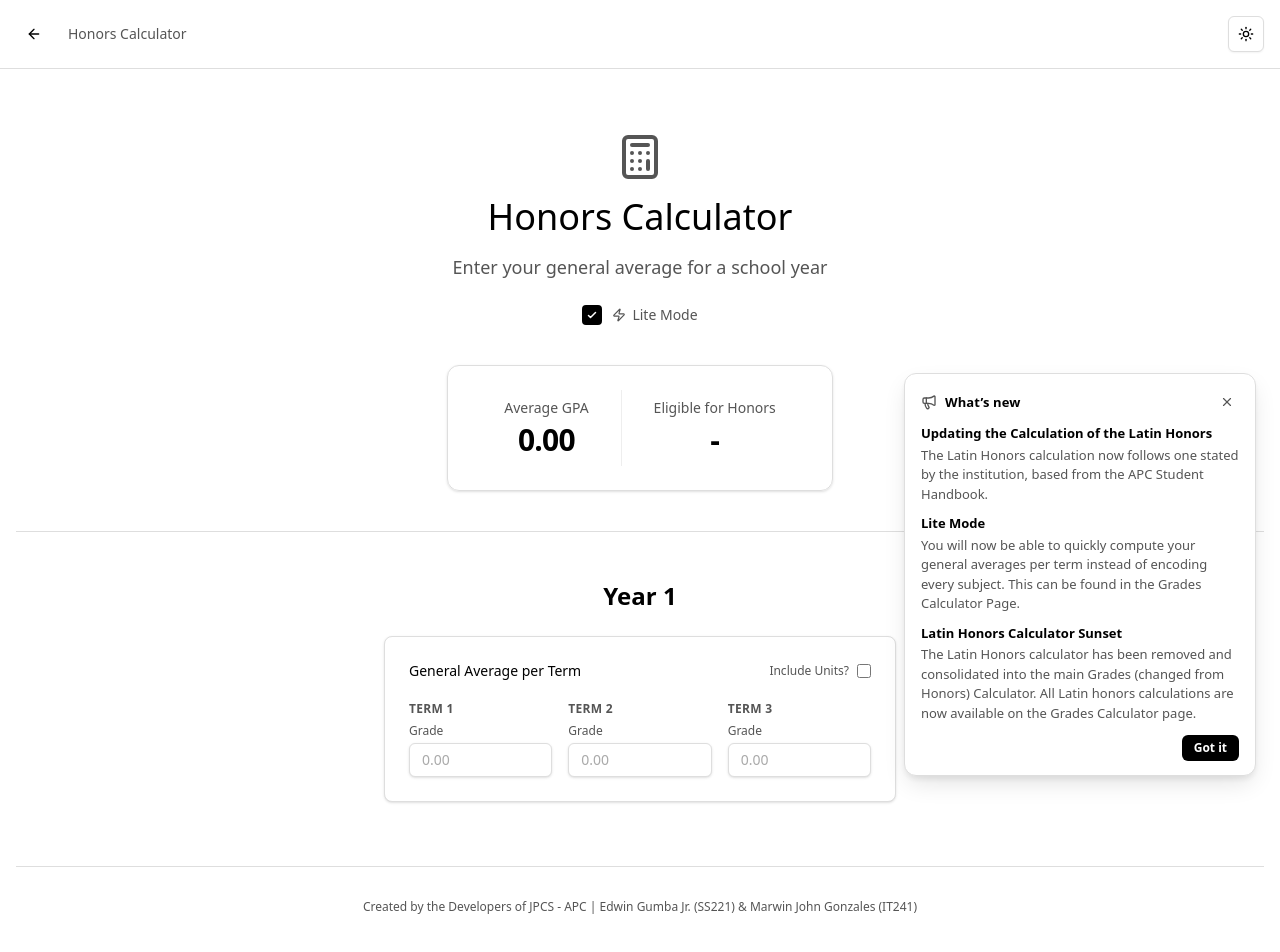
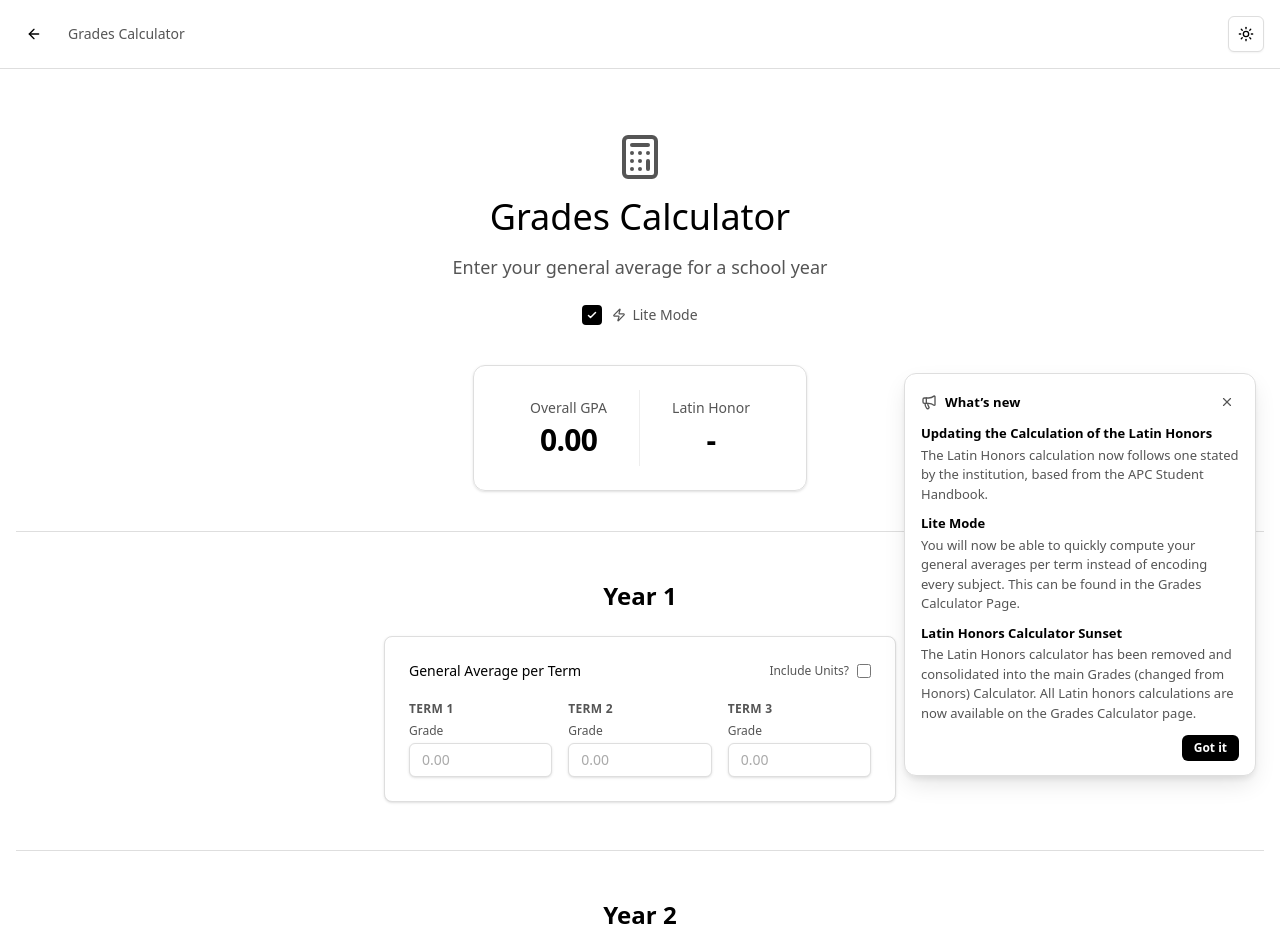
Before and after one commit to jpcsapc/APC-Honors-Checker, a Next.js app: page /honors in a window 1280 px wide. Shown: the top 952 px of the page. Built offline with nearby package versions, Linux system fonts and the light colour scheme.

Commit message:
refactor: update Lite Mode, change term of Honors Calculator to Grades Calculator

```diff
--- a/src/app/honors/page.tsx
+++ b/src/app/honors/page.tsx
@@ -389,6 +389,22 @@ export default function HonorsCalcu() {
     return stats;
   }, [liteData, showUnits]);
 
+  const liteLatinHonorsSummary = React.useMemo(() => {
+    const yearsWithData = Object.values(liteStats).filter(s => s.gpa > 0);
+    if (yearsWithData.length === 0) return { overallGPA: "0.00", latinHonor: "-" };
+
+    const averageGPA = yearsWithData.reduce((sum, s) => sum + s.gpa, 0) / yearsWithData.length;
+
+    let latinHonor: string;
+    if (averageGPA < 3.0) latinHonor = "No, CGPA below 3.0";
+    else if (averageGPA >= 3.80) latinHonor = "Summa Cum Laude";
+    else if (averageGPA >= 3.60) latinHonor = "Magna Cum Laude";
+    else if (averageGPA >= 3.40) latinHonor = "Cum Laude";
+    else latinHonor = "Academic Distinction";
+
+    return { overallGPA: averageGPA.toFixed(2), latinHonor };
+  }, [liteStats]);
+
   const topSummaryYearKey = "Year 1";
 
   return (
@@ -403,7 +419,7 @@ export default function HonorsCalcu() {
                   <ArrowLeft className="h-4 w-4" />
                 </Button>
               </Link>
-              <h1 className="text-sm text-muted-foreground">Honors Calculator</h1>
+              <h1 className="text-sm text-muted-foreground">Grades Calculator</h1>
             </div>
             <ThemeToggle />
           </div>
@@ -417,7 +433,7 @@ export default function HonorsCalcu() {
           <div className="flex justify-center mb-4">
             <Calculator className="h-12 w-12 text-muted-foreground" />
           </div>
-          <h1 className="text-4xl font-normal text-foreground mb-4">Honors Calculator</h1>
+          <h1 className="text-4xl font-normal text-foreground mb-4">Grades Calculator</h1>
           <p className="text-muted-foreground text-lg">
             <AnimatePresence mode="wait">
               <motion.span
@@ -490,43 +506,18 @@ export default function HonorsCalcu() {
                 exit={{ opacity: 0, y: -10 }}
                 className="flex gap-0 flex-wrap justify-center items-center p-6 rounded-xl border bg-card/50 shadow-sm"
               >
-                <motion.div
-                  layout
-                  className="flex flex-col items-center px-8 py-2 border-r border-border/50 last:border-0"
-                >
-                  <p className="text-sm text-muted-foreground mb-1">Average GPA</p>
+                <div className="flex flex-col items-center px-8 py-2 border-r border-border/50">
+                  <p className="text-sm text-muted-foreground mb-1">Overall GPA</p>
                   <p className="text-3xl font-bold tracking-tight text-foreground">
-                    {liteStats[topSummaryYearKey]?.gpa > 0
-                      ? liteStats[topSummaryYearKey].gpa.toFixed(2)
-                      : "0.00"}
+                    {liteLatinHonorsSummary.overallGPA}
                   </p>
-                </motion.div>
-                <AnimatePresence mode="popLayout">
-                  {showUnits && (
-                    <motion.div
-                      layout
-                      initial={{ opacity: 0, scale: 0.8 }}
-                      animate={{ opacity: 1, scale: 1 }}
-                      exit={{ opacity: 0, scale: 0.8 }}
-                      transition={{ duration: 0.3 }}
-                      className="flex flex-col items-center px-8 py-2 border-r border-border/50 last:border-0"
-                    >
-                      <p className="text-sm text-muted-foreground mb-1">Total Units</p>
-                      <p className="text-3xl font-bold tracking-tight text-foreground">
-                        {liteStats[topSummaryYearKey]?.totalUnits ?? "0"}
-                      </p>
-                    </motion.div>
-                  )}
-                </AnimatePresence>
-                <motion.div
-                  layout
-                  className="flex flex-col items-center px-8 py-2"
-                >
-                  <p className="text-sm text-muted-foreground mb-1">Eligible for Honors</p>
+                </div>
+                <div className="flex flex-col items-center px-8 py-2">
+                  <p className="text-sm text-muted-foreground mb-1">Latin Honor</p>
                   <p className="text-3xl font-bold tracking-tight text-primary">
-                    {liteStats[topSummaryYearKey]?.eligible ?? "-"}
+                    {liteLatinHonorsSummary.latinHonor}
                   </p>
-                </motion.div>
+                </div>
               </motion.div>
             ) : (
               <motion.div
@@ -556,7 +547,7 @@ export default function HonorsCalcu() {
         <hr className="mb-10 border-border/100" />
 
         <div className="space-y-12">
-          {(liteMode ? [1] : [1, 2, 3, 4]).map((yearNum) => {
+          {[1, 2, 3, 4].map((yearNum) => {
             const yearKey = `Year ${yearNum}`;
             return (
               <motion.section
@@ -587,11 +578,11 @@ export default function HonorsCalcu() {
                             General Average per Term
                           </p>
                           <div className="flex items-center gap-2">
-                            <label htmlFor="show-units-toggle" className="text-xs text-muted-foreground cursor-pointer select-none">
+                            <label htmlFor={`show-units-toggle-${yearKey}`} className="text-xs text-muted-foreground cursor-pointer select-none">
                               Include Units?
                             </label>
                             <input
-                              id="show-units-toggle"
+                              id={`show-units-toggle-${yearKey}`}
                               type="checkbox"
                               checked={showUnits}
                               onChange={e => setShowUnits(e.target.checked)}
@@ -648,20 +639,28 @@ export default function HonorsCalcu() {
                   )}
                 </AnimatePresence>
 
-                {yearStats[yearKey] && !liteMode && (
+                {((liteMode && liteStats[yearKey]?.gpa > 0) || (!liteMode && yearStats[yearKey])) && (
                   <div className="flex flex-wrap justify-center mt-6 gap-4">
                     <div className="rounded-lg border bg-card px-6 py-4 shadow-sm text-center min-w-[140px]">
-                      <p className="text-sm text-muted-foreground mb-1">Current GPA</p>
-                      <p className="text-2xl font-bold text-foreground">{yearStats[yearKey].gpa.toFixed(2)}</p>
+                      <p className="text-sm text-muted-foreground mb-1">{liteMode ? "Average GPA" : "Current GPA"}</p>
+                      <p className="text-2xl font-bold text-foreground">
+                        {liteMode
+                          ? liteStats[yearKey].gpa.toFixed(2)
+                          : yearStats[yearKey].gpa.toFixed(2)}
+                      </p>
                     </div>
                     <div className="rounded-lg border bg-card px-6 py-4 shadow-sm text-center min-w-[140px]">
                       <p className="text-sm text-muted-foreground mb-1">Eligible for Honors</p>
-                      <p className="text-2xl font-bold text-foreground">{yearStats[yearKey].eligible}</p>
+                      <p className="text-2xl font-bold text-foreground">
+                        {liteMode
+                          ? liteStats[yearKey].eligible
+                          : yearStats[yearKey].eligible}
+                      </p>
                     </div>
                   </div>
                 )}
 
-                {yearNum < (liteMode ? 1 : 4) && <hr className="my-12 border-border/100" />}
+                {yearNum < 4 && <hr className="my-12 border-border/100" />}
               </motion.section>
             );
           })}
```
